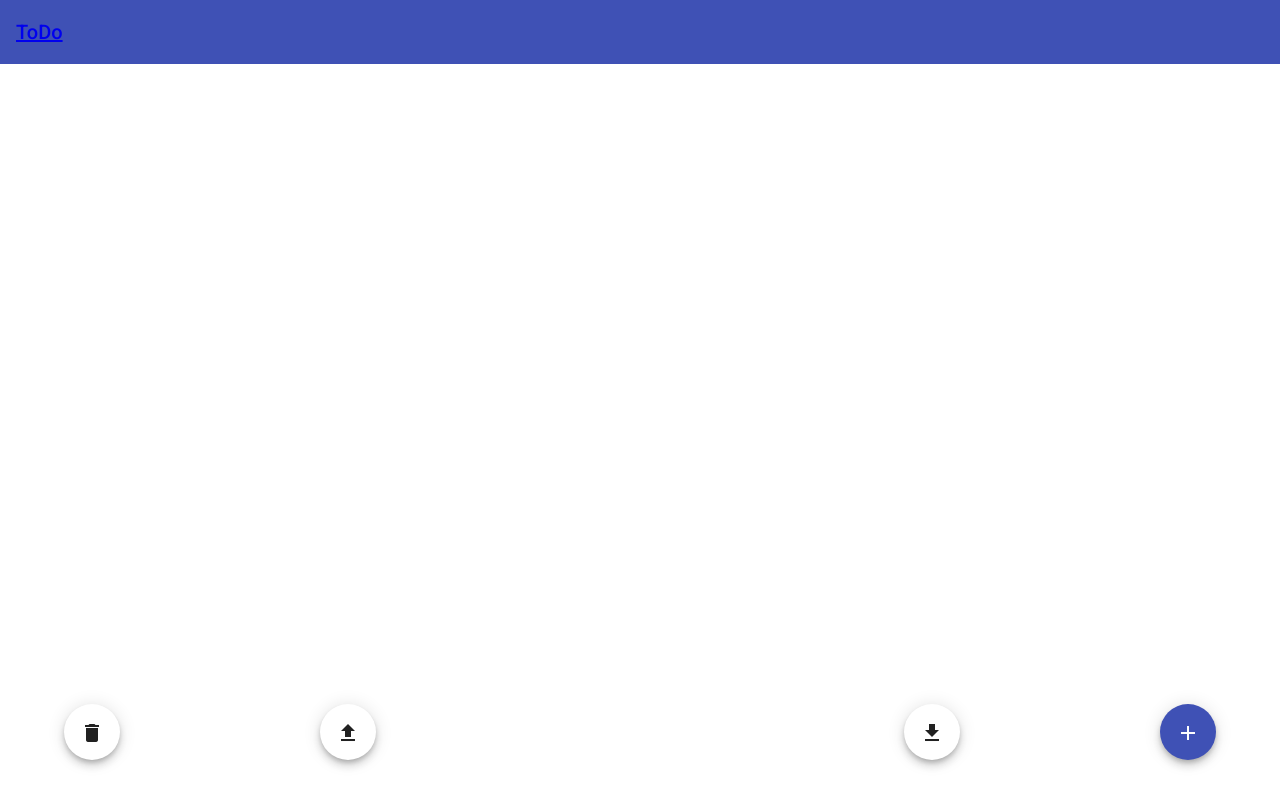
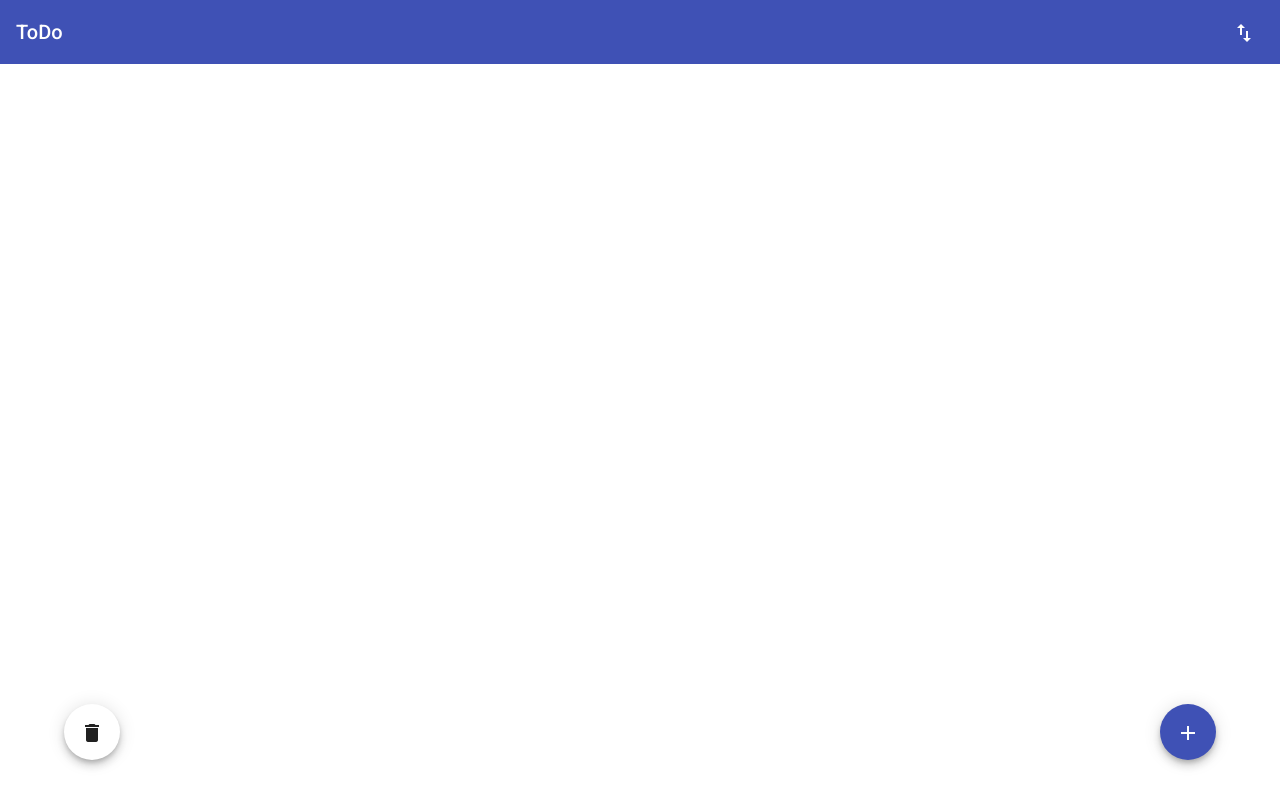
Before and after one commit to Keitinn/study-frontend-web-app-angular, an Angular app: page / in a window 1280 px wide. Built offline with nearby package versions, Linux system fonts and the light colour scheme.

Commit message:
CSV入出力をヘッダーにまとめる

```diff
--- a/src/app/app.component.html
+++ b/src/app/app.component.html
@@ -1,4 +1,17 @@
 <mat-toolbar color="primary">
   <a routerLink=""> ToDo </a>
+  <span class="spacer"></span>
+  <button
+    mat-icon-button
+    [matMenuTriggerFor]="menu"
+    aria-label="Example icon-button with a menu"
+  >
+    <mat-icon>import_export</mat-icon>
+  </button>
+  <mat-menu #menu="matMenu">
+    <app-csv-export></app-csv-export>
+    <app-csv-import></app-csv-import>
+  </mat-menu>
 </mat-toolbar>
+
 <router-outlet></router-outlet>
--- a/src/app/app.component.scss
+++ b/src/app/app.component.scss
@@ -0,0 +1,8 @@
+mat-toolbar a {
+  color: white;
+  text-decoration: none;
+}
+
+.spacer {
+  flex: 1 1 auto;
+}
--- a/src/app/csv-export/csv-export.component.html
+++ b/src/app/csv-export/csv-export.component.html
@@ -1,8 +1,4 @@
-<button
-  class="csv-export-button"
-  (click)="this.csvExport()"
-  mat-fab
-  color="Basic"
->
+<button class="csv-export-button" (click)="this.csvExport()" mat-menu-item>
   <mat-icon>file_download</mat-icon>
+  <span>CSV出力</span>
 </button>
--- a/src/app/csv-import/csv-import.component.html
+++ b/src/app/csv-import/csv-import.component.html
@@ -1,5 +1,6 @@
-<button class="csv-import-button" onclick="file.click()" mat-fab color="Basic">
+<button class="csv-import-button" onclick="file.click()" mat-menu-item>
   <mat-icon>file_upload</mat-icon>
+  <span>CSV取込</span>
 </button>
 <form id="importForm" style="display: none">
   <input
--- a/src/app/csv-import/csv-import.component.ts
+++ b/src/app/csv-import/csv-import.component.ts
@@ -59,8 +59,8 @@ export class CsvImportComponent implements OnInit {
         }
       }
       this.taskManager.saveTasks();
-      reader.readAsText(file);
     };
+    reader.readAsText(file);
   }
 
   // 引数のタスク名と同一のタスクの配列内のインデックスを返す
--- a/src/app/task-list/task-list.component.html
+++ b/src/app/task-list/task-list.component.html
@@ -20,5 +20,3 @@
 >
   <mat-icon>delete</mat-icon>
 </button>
-<app-csv-export class="csv-export-button"></app-csv-export>
-<app-csv-import class="csv-import-button"></app-csv-import>
```
